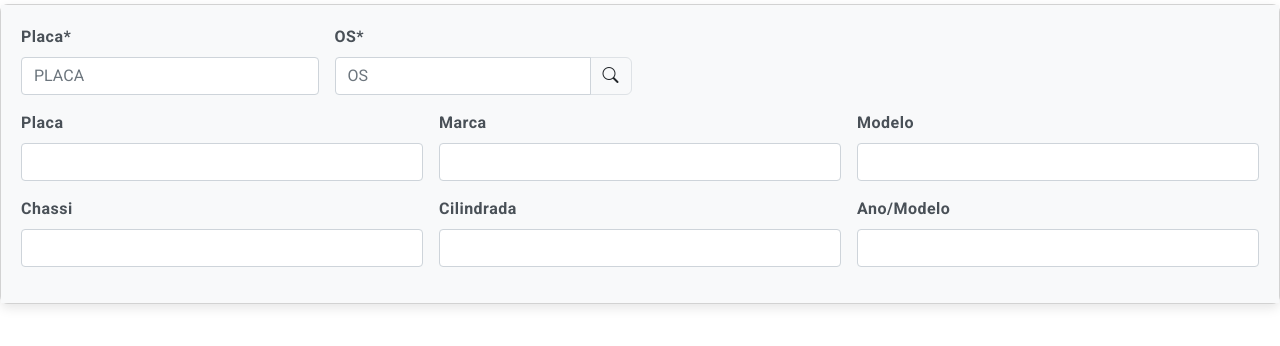
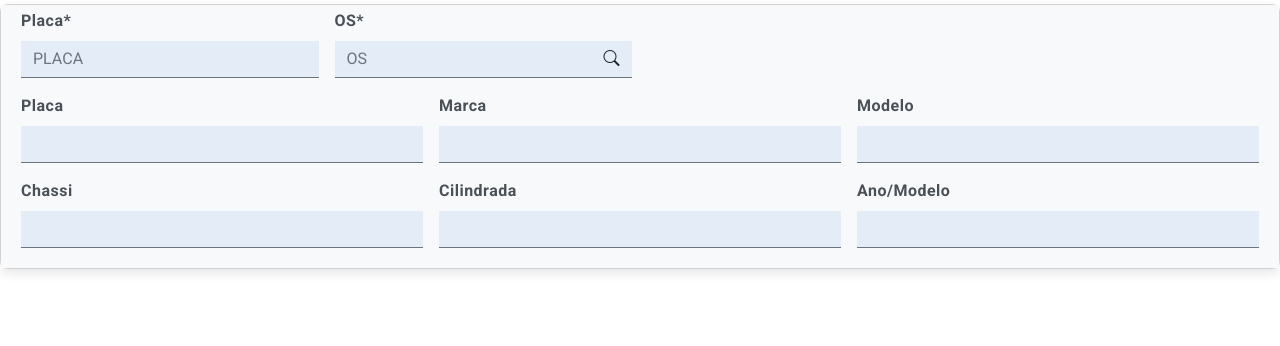
Before and after one commit to pedrobolfe/TelaMKW, an Angular app in the folder tela-mekanic-web/: page / in a window 1280 px wide. Shown: the top 346 px of the page. Built offline with nearby package versions, Linux system fonts and the light colour scheme.

Commit message:
mudando estilo botao placa e os

```diff
--- a/tela-mekanic-web/db.json
+++ b/tela-mekanic-web/db.json
@@ -25,7 +25,7 @@
             {
               "codigo_servico": "S001",
               "descricao": "Troca de Óleo",
-              "tempo_duracao": 1991
+              "tempo_duracao": 1993
             },
             {
               "codigo_servico": "S002",
@@ -183,7 +183,7 @@
             {
               "codigo_servico": "S009",
               "descricao": "Troca de Disco de Freio",
-              "tempo_duracao": 0
+              "tempo_duracao": 8
             }
           ]
         }
--- a/tela-mekanic-web/src/app/form/form.component.css
+++ b/tela-mekanic-web/src/app/form/form.component.css
@@ -14,9 +14,11 @@
 }
 
 .form-control {
-    border-radius: 0.25rem; /* Canto levemente arredondado */
-    border: 1px solid #ced4da; /* Borda de campo */
+    background-color: #e3ecf7;
+    border-radius: 0; /* Canto levemente arredondado */
     box-shadow: none; /* Remove sombra */
+    border: none;
+    border-bottom: 1px solid #6c757d;
 }
 
 .form-control:focus {
@@ -34,7 +36,13 @@ hr {
     margin-bottom: 1rem;
     border-top: 1px solid #dee2e6; /* Linha fina entre as seções */
 }
+span {
+    border-radius: 0;
+    border: none;
+    border-bottom: 1px solid #6c757d;
+    background-color: #e3ecf7;
 
+}
 .row {
     margin-bottom: 1rem; /* Espaçamento entre as linhas do formulário */
 }
--- a/tela-mekanic-web/src/app/form/form.component.html
+++ b/tela-mekanic-web/src/app/form/form.component.html
@@ -1,7 +1,7 @@
-<div class="card mt-1">
-    <div class="card-body">
-        <form [formGroup]="form" >
-            <div class="row g-3">
+<div class="card mt-1 py-0">
+    <div class="card-body pt-1 py-1">
+        <form [formGroup]="form" class="">
+            <div class="row g-3 pt-0">
                 <div class="col-6 col-md-3">
                     <label for="placa" class="form-label">Placa*</label>
                     <input type="text" formControlName="inPlaca" class="form-control text-uppercase" placeholder="Placa" minlength="8" maxlength="8">
@@ -9,7 +9,7 @@
                 <div class="col-6 col-md-3">
                     <label for="numOs" class="form-label">OS*</label>
                     <div class="input-group">
-                        <input type="text" formControlName="numOS" class="form-control text-uppercase" placeholder="OS" (blur)="getPopula()">
+                        <input type="text" formControlName="numOS" class="form-control text-uppercase " placeholder="OS" (blur)="getPopula()">
                         <span class="input-group-text"style="cursor: pointer;">
                             <i class="bi bi-search"></i>
                         </span>
--- a/tela-mekanic-web/src/app/pecas-ordem-servico/pecas-ordem-servico.component.html
+++ b/tela-mekanic-web/src/app/pecas-ordem-servico/pecas-ordem-servico.component.html
@@ -1,4 +1,4 @@
-<div class="card mt-3 shadow-sm border-0">
+<div class="card mt-3 shadow-sm border-0 py-0">
   <div class="card-header p-2 bg-primary text-light rounded-top">
       <p class="m-0">Peças</p>
   </div>
--- a/tela-mekanic-web/src/styles.css
+++ b/tela-mekanic-web/src/styles.css
@@ -1,7 +1,8 @@
-/* You can add global styles to this file, and also import other style files */
 
 html, body { height: 100%; }
-body { margin: 0; font-family: Roboto, "Helvetica Neue", sans-serif; }
+body { margin: 0;
+    font-family: Roboto, "Helvetica Neue", sans-serif;
+}
 
 @media (max-width: 768px) {
     .form-label {
```
